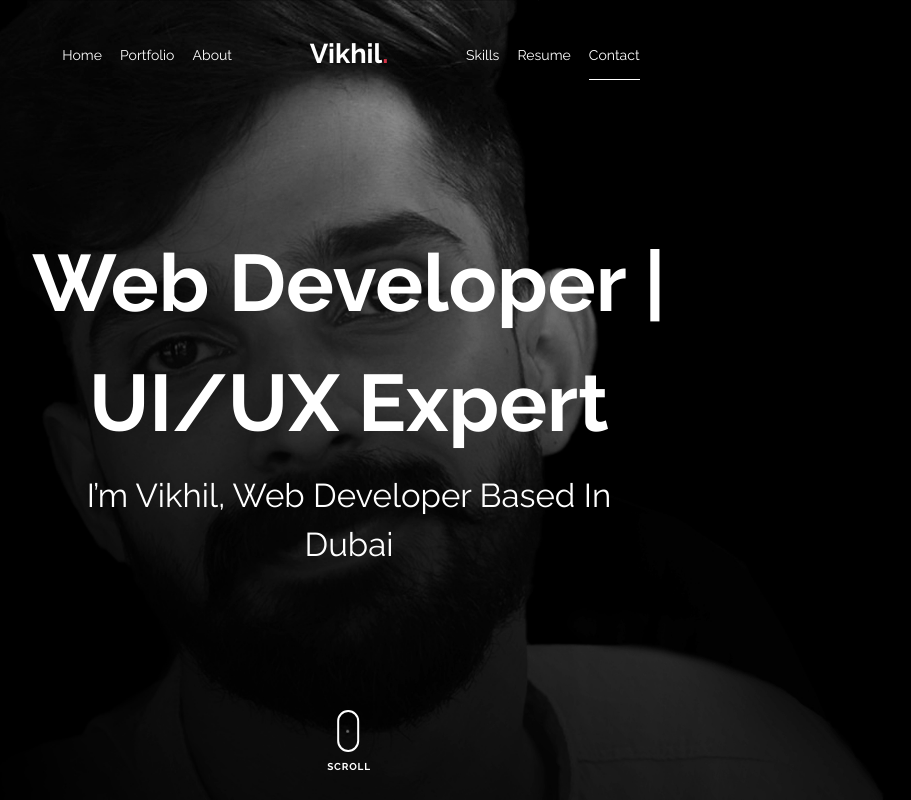
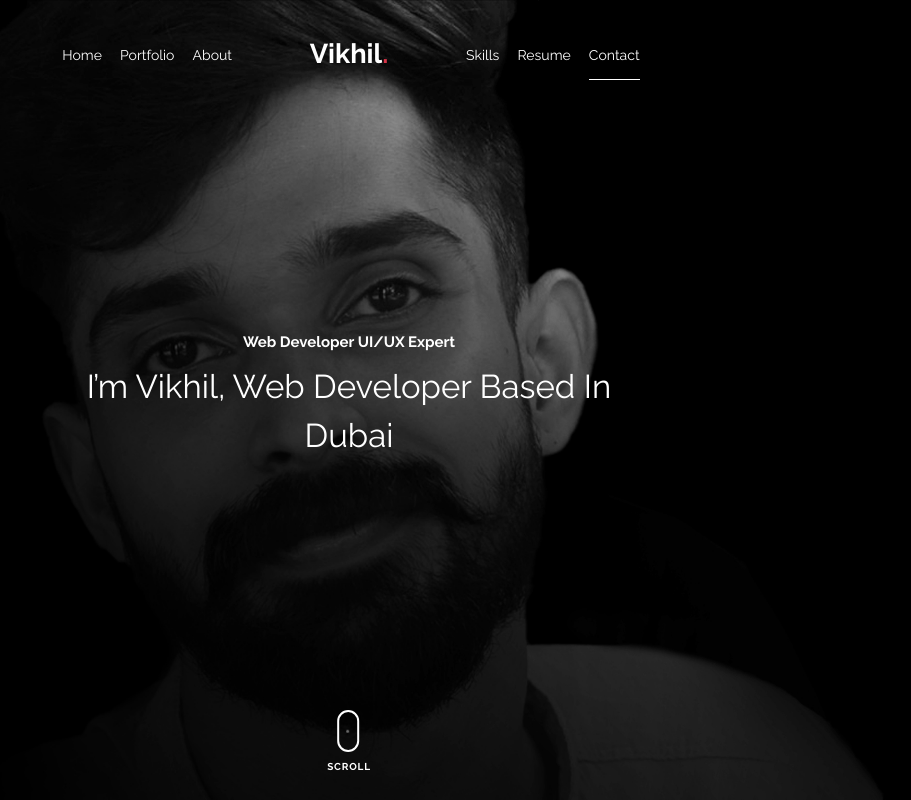
Before and after one commit to Vikhil8281/vikhilportfolio, a plain HTML site: page index.html in a window 1280 px wide. Shown: the top 800 px of the page, without its empty margins (291-1202 px from the left). Drawn offline with nearby package versions, Linux system fonts and the light colour scheme; files whose address does not match are found by name.

Commit message:
Update index.html

```diff
--- a/index.html
+++ b/index.html
@@ -106,9 +106,13 @@
       <div class="cover-v1 jarallax" style="background-image: url('images/cover_bg_2a.jpg');" id="home-section">
         <div class="container">
           <div class="row align-items-center">
-
+            <style>
+              .heading{
+                font-size: 15px !important;
+              }
+            </style>
             <div class="col-md-7 mx-auto text-center">
-              <h1 class="heading gsap-reveal-hero">Web Developer | UI/UX Expert</h1>
+              <h1 class="heading gsap-reveal-hero">Web Developer UI/UX Expert</h1>
               <h2 class="subheading gsap-reveal-hero">I’m Vikhil, Web Developer Based In <br><span>Dubai</span> </h2>
             </div>
 
```
